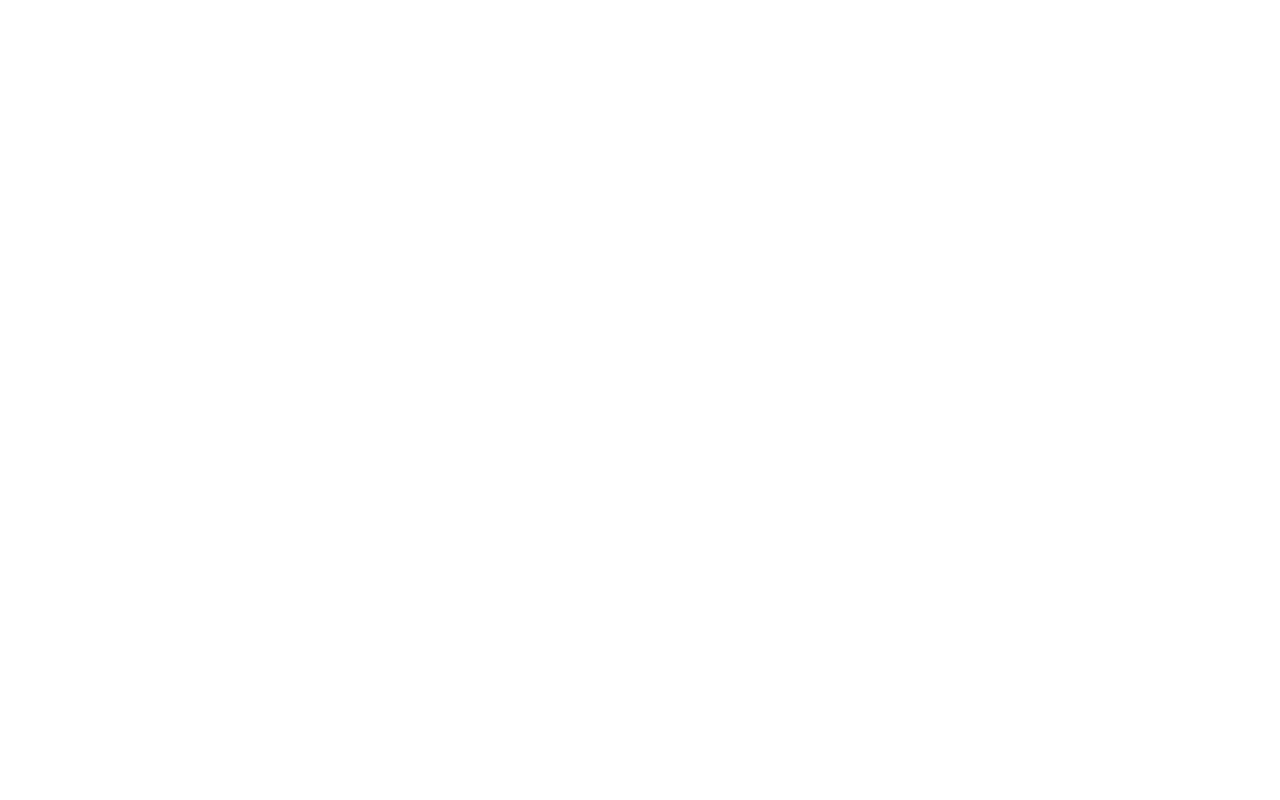
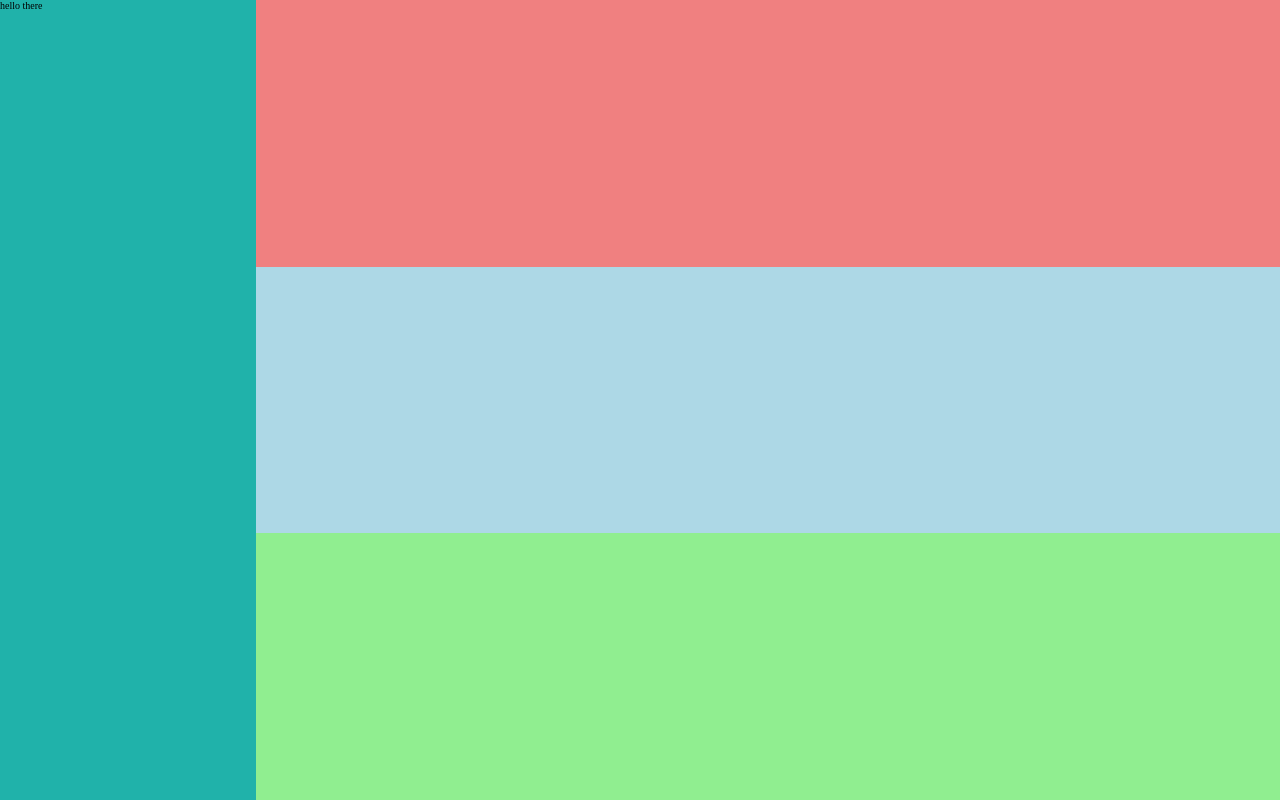
Before and after one commit to Beast-Code9999/Admin-Dashboard, a plain HTML site: page index.html in a window 1280 px wide. Drawn offline with Linux system fonts and the light colour scheme.

Commit message:
add css to elements to see the grid layout

```diff
--- a/index.html
+++ b/index.html
@@ -10,7 +10,7 @@
 <body>
     <aside class="aside">
         <div class="dashboard-logo">
-
+            hello there
         </div>
         <nav>
             <div class="aside__navigation aside__navigation--1">
--- a/style.css
+++ b/style.css
@@ -0,0 +1,41 @@
+*,
+*::before,
+*::after
+{
+    margin: 0;
+    padding: 0;
+    box-sizing: inherit;
+}
+
+html {
+    font-size: 62.5%;
+}
+
+body {
+    box-sizing: inherit;
+    height: 100vh;
+    width: 100vw;
+    display: grid;
+    grid-template-columns: 1fr 4fr;
+}
+
+.aside {
+    background-color: lightseagreen;
+    grid-column: 1/2;
+    grid-row: 1/4;
+}
+
+.header {
+    background-color: lightcoral;
+    grid-column: 2/3;
+}
+
+.main {
+    background-color: lightblue;
+    grid-column: 2/3;
+}
+
+.footer {
+    background-color: lightgreen;
+    grid-column: 2/3;
+}
```
